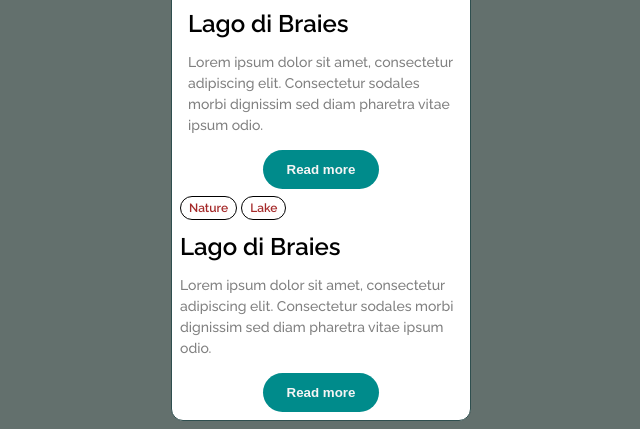
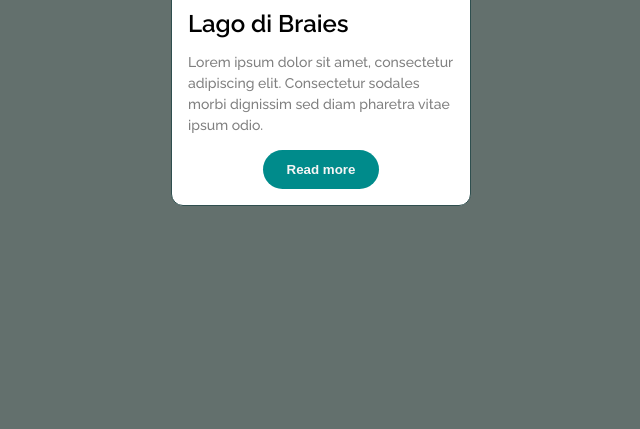
Before and after one commit to l1ch3n/single-card-repo, a plain HTML site: page index.html in a window 1280 px wide. Shown: the part 429-858 px from the top of the page, without its empty margins (319-959 px from the left). After the commit the page ends 800 px from the top, so only its background shows below. Drawn offline with Linux system fonts and the light colour scheme.

```diff
--- a/index.html
+++ b/index.html
@@ -27,26 +27,6 @@
           vitae ipsum odio.</p>
 
         <button>Read more</button>
-
-      </div>
-
-
-        <span class="tag">Nature</span>
-
-        <span class="tag">Lake</span>
-
-        <div class="name">Lago di Braies</div>
-
-        <p>Lorem ipsum dolor sit amet, consectetur adipiscing elit. Consectetur sodales morbi dignissim sed diam
-          pharetra
-          vitae ipsum odio.</p>
-
-        <button>Read more</button>
-      </div>
-
-
     </div>
-  </div>
-
 </body>
 </html>
```
